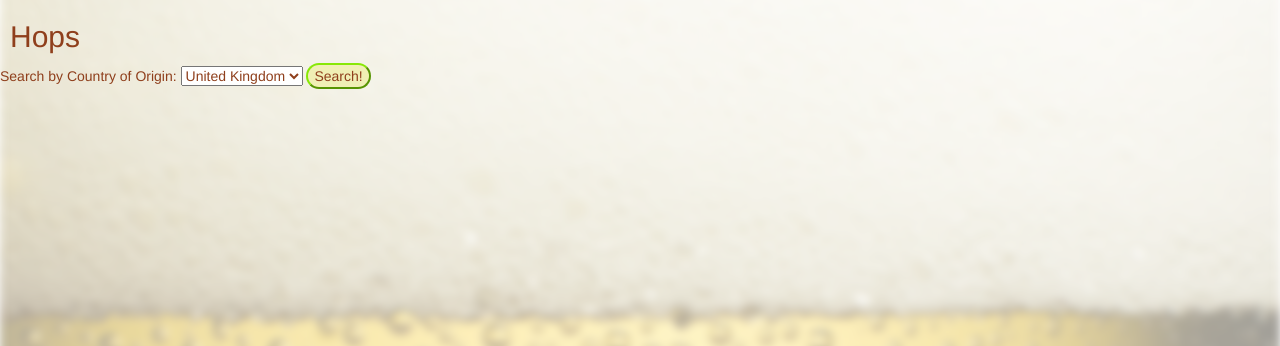
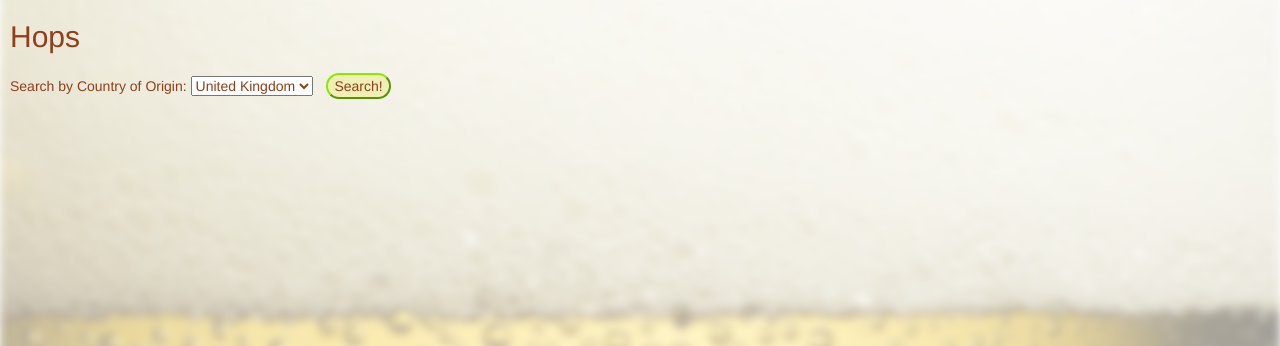
Before and after one commit to cami20/homebrew-project, a Flask app: page /hops in a window 1280 px wide. Shown: the part 74-420 px from the top of the page. Run offline with Flask 2, Linux system fonts and the light colour scheme; data that the repository does not hold is empty; some libraries are stand-ins or nearby versions.

Commit message:
styling changes

```diff
--- a/static/homebrew.css
+++ b/static/homebrew.css
@@ -43,9 +43,9 @@ body:before {
 }
 
 .image{
-	margin: 10px;
-	height: 300px;
-	width: 80%;
+	margin: 30px;
+	height: 400px;
+	width: 90%;
 }
 
 .image img{
@@ -68,10 +68,16 @@ a{
 	color: #8f3f1c;
 }
 
+p{
+	margin: 10px;
+	color: #8f3f1c;
+}
+
 button{
 	background-color: #f0efb5;
 	border-color: #88E806;
 	border-radius: 20px;
+	margin: 10px;
 }
 
 #submit{
--- a/templates/ferment.html
+++ b/templates/ferment.html
@@ -8,7 +8,7 @@
 <h2>Fermentables</h2>
 
 <form>
-	Search by Country of Origin:
+	<p>Search by Country of Origin:
 		<select name="fermentOrigin" id="fcoo">
 			<option value="GERMANY">Germany</option>
 			<option value="UNITED KINGDOM">United Kingdom</option>
@@ -16,7 +16,7 @@
 			<option value="CANADA">Canada</option>
 			<option value="n/a">Not Listed</option>
 		</select>
-		<button id="search">Search!</button>
+		<button id="search">Search!</button></p>
 </form>
 
 </div>
--- a/templates/hops.html
+++ b/templates/hops.html
@@ -8,7 +8,7 @@
 <h2>Hops</h2>
 
 <form>
-	Search by Country of Origin:
+	<p>Search by Country of Origin:
 		<select name="origin" id="coo">
 			<option value="UNITED KINGDOM">United Kingdom</option>
 			<option value="UNITED STATES">United States</option>
@@ -21,7 +21,7 @@
 			<option value="AUSTRIA">Austria</option>
 			<option value="N/A">Not Listed</option>
 		</select>
-		<button id="search">Search!</button>
+		<button id="search">Search!</button></p>
 </form>
 
 <ul id="hops">
--- a/templates/styles.html
+++ b/templates/styles.html
@@ -8,7 +8,7 @@
 <h2>Styles!</h2>
 
 <form>
-	Search by Category:
+	<p>Search by Category:
 		<select name="Category" id="cat">
 			<option value="British Origin Ales">British Origin Ales</option>
 			<option value="Irish Origin Ales">Irish Origin Ales</option>
@@ -25,7 +25,7 @@
 			<option value="Other Origin">Other Origin</option>
 			<option value="Malternative Beverages">Malternative Beverages</option>
 		</select>
-		<button id="search">Search!</button>
+		<button id="search">Search!</button></p>
 </form>
 
 <ul id="styles">
--- a/templates/yest.html
+++ b/templates/yest.html
@@ -8,12 +8,12 @@
 <h2>Yeast</h2>
 
 <form>
-	Search by the form you can buy the yeast in:
+	<p>Search by the form you can buy the yeast in:
 		<select name="yeastForm" id="yf">
 			<option value="liquid">liquid</option>
 			<option value="dry">dry</option>
 		</select>
-		<button id="search">Search!</button>
+		<button id="search">Search!</button></p>
 </form>
 
 <ul id="yeasts">
```
